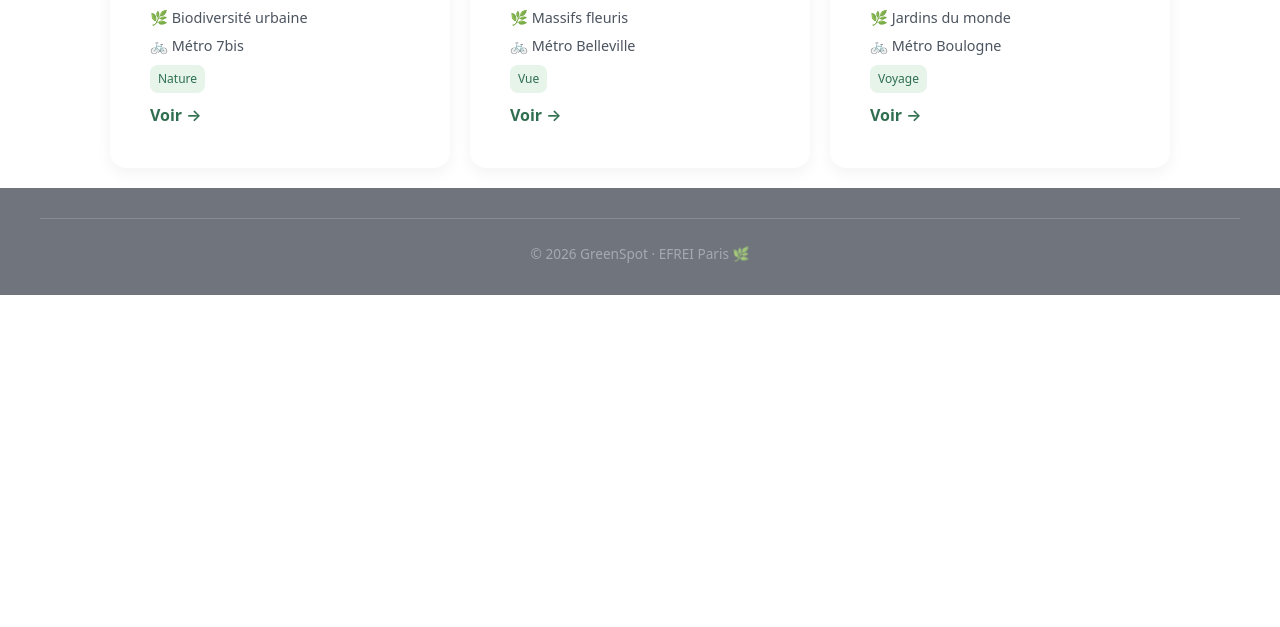
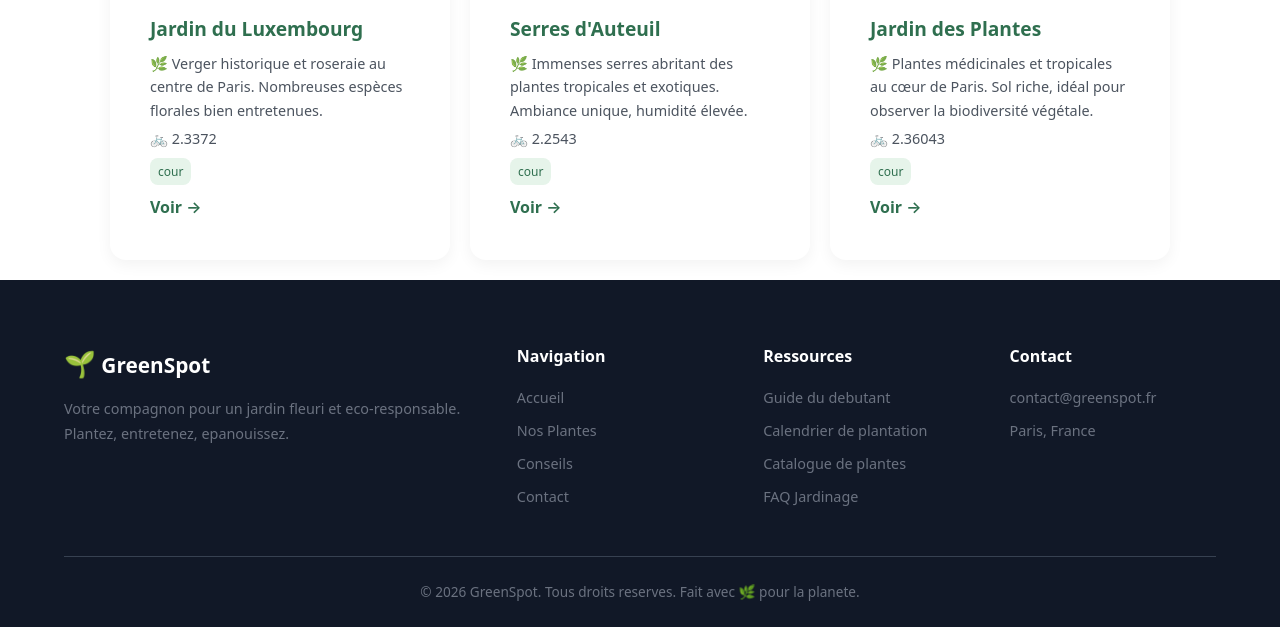
Before and after one commit to Merou04/ProjetSiteWebGreen, a Flask app: page /spots in a window 1280 px wide. Shown: the part 1433-2060 px from the top of the page. Before the commit the page ends 1728 px from the top, so only its background shows below. Run offline with Flask 3, Linux system fonts and the light colour scheme; data comes from the database, SQL or seed files in the repository; data that the repository does not hold is empty.

Commit message:
spots liés à la database (faut rajouter les images avec le bon format)

```diff
--- a/app.py
+++ b/app.py
@@ -33,19 +33,11 @@ def close_db(e=None):
 # ── Accueil ───────────────────────────────────────────────────────────
 @app.route('/')
 def index():
-    db    = get_db()
-    spots = db.execute(
-        'SELECT s.id, s.titre, s.type_terrain, s.ensoleillement, '
-        '       s.date_creation, u.nom '
-        'FROM spots s JOIN users u ON s.auteur_id = u.id '
-        'ORDER BY s.date_creation DESC LIMIT 3'
-    ).fetchall()
-    return render_template('index.html', spots=spots, images=IMAGES_SPOTS)
+    return render_template('index.html')
+
 
 # ── Les routes vers les pages ───────────────────────────────────────────────────────
-@app.route('/index')
-def accueil():
-    return redirect(url_for('index'))
+
 
 @app.route('/conseils')
 def conseils():
@@ -60,29 +52,35 @@ def plants():
     # Ici tu pourras plus tard passer une liste de plantes depuis la BDD
     return render_template('plants.html')
 
-@app.route('/page_spots')
-def page_spots():
-    return render_template('spots.html')
+
 
 
 # ── Liste spots ───────────────────────────────────────────────────────
 @app.route('/spots')
 def spots():
+    # DEV : simule un user connecté — supprimer après auth
+    if 'user_id' not in session:
+        session['user_id'] = 1
+        session['role']    = 'user'
+
     db       = get_db()
     page     = request.args.get('page', 1, type=int)
     per_page = 20
     offset   = (page - 1) * per_page
+
     spots = db.execute(
-        'SELECT s.id, s.titre, s.type_terrain, s.ensoleillement, '
-        '       s.date_creation, u.nom '
-        'FROM spots s JOIN users u ON s.auteur_id = u.id '
-        'ORDER BY s.date_creation DESC LIMIT ? OFFSET ?',
+        'SELECT id, titre, description, image, acces, tags, map_url, auteur_id '
+        'FROM spots '
+        'ORDER BY date_creation DESC LIMIT ? OFFSET ?',
         [per_page, offset]
     ).fetchall()
+
     total       = db.execute('SELECT COUNT(*) FROM spots').fetchone()[0]
     total_pages = max(1, (total + per_page - 1) // per_page)
-    return render_template('spots.html', spots=spots, page=page,
-                           total_pages=total_pages, images=IMAGES_SPOTS)
+
+    return render_template('spots.html', spots=spots,
+                           page=page, total_pages=total_pages)
+
 
 # ── Détail spot ───────────────────────────────────────────────────────
 @app.route('/spots/<int:id>')
@@ -240,6 +238,8 @@ def logout():
 import os as _os
 if not _os.path.exists(DB):
     init_db()
+    from database import seed_spots
+    seed_spots()
 
 if __name__ == '__main__':
     app.run(debug=True)
--- a/static/css/spots.css
+++ b/static/css/spots.css
@@ -94,11 +94,3 @@
     text-decoration: none;
     color: var(--green);
 }
-
-/* FOOTER */
-.footer {
-    text-align: center;
-    padding: 30px;
-    font-size: 0.8rem;
-    opacity: 0.6;
-}
--- a/templates/base.html
+++ b/templates/base.html
@@ -134,10 +167,45 @@
     </main>
 
     <footer class="footer">
-    <div class="container footer-bottom">
-        <p>&copy; 2026 GreenSpot · EFREI Paris 🌿</p>
+        <div class="container">
+            <div class="footer-grid">
+                <div class="footer-col">
+                    <h3><span class="logo-icon">&#127793;</span> GreenSpot</h3>
+                    <p>Votre compagnon pour un jardin fleuri et eco-responsable. Plantez, entretenez, epanouissez.</p>
+                </div>
+                <div class="footer-col">
+                    <h4>Navigation</h4>
+                    <ul>
+                        <li><a href="index.html">Accueil</a></li>
+                        <li><a href="plants.html">Nos Plantes</a></li>
+                        <li><a href="conseils.html">Conseils</a></li>
+                        <li><a href="contact.html">Contact</a></li>
+                    </ul>
+                </div>
+                <div class="footer-col">
+                    <h4>Ressources</h4>
+                    <ul>
+                        <li><a href="conseils.html">Guide du debutant</a></li>
+                        <li><a href="conseils.html">Calendrier de plantation</a></li>
+                        <li><a href="plants.html">Catalogue de plantes</a></li>
+                        <li><a href="conseils.html">FAQ Jardinage</a></li>
+                    </ul>
+                </div>
+                <div class="footer-col">
+                    <h4>Contact</h4>
+                    <ul>
+                        <li>contact@greenspot.fr</li>
+                        <li>Paris, France</li>
+                    </ul>
+                </div>
+            </div>
+            <div class="footer-bottom">
+                <p>&copy; 2026 GreenSpot. Tous droits reserves. Fait avec &#127807; pour la planete.</p>
+            </div>
         </div>
     </footer>
 
+
 </body>
+
 </html>
--- a/templates/index.html
+++ b/templates/index.html
@@ -199,7 +199,7 @@
         </p>
 
         <div class="hero-buttons">
-            <a href="{{ url_for('page_spots') }}" class="btn btn-primary">Voir les spots</a>
+            <a href="{{ url_for('spots') }}" class="btn btn-primary">Voir les spots</a>
             <a href="{{ url_for('register') }}" class="btn btn-secondary">Partager</a>
         </div>
 
--- a/templates/spots.html
+++ b/templates/spots.html
@@ -17,92 +17,23 @@
 
 <section class="grid">
     <div class="spots-container">
-        <!-- CARD 1 -->
+        <!--<p>{{ spots|length }} spots trouvés</p>-->
+        {% for spot in spots %}
         <div class="card">
-            <img src="{{ url_for('static', filename='img/spots/jardin-plantes.webp') }}" alt="Jardin des Plantes">
+            <img src="{{ url_for('static', filename='img/spots/' + spot.image) }}" alt="{{ spot.titre }}">
             <div class="card-content">
-                <h2>Jardin des Plantes</h2>
-                <div class="meta">🌿 Plantes médicinales & tropicales</div>
-                <div class="meta">🚲 Métro Jussieu / vélo</div>
+                <h2>{{ spot.titre }}</h2>
+                <div class="meta">🌿 {{ spot.description }}</div>
+                <div class="meta">🚲 {{ spot.acces }}</div>
                 <div class="tags">
-                    <span class="tag">Botanique</span>
-                    <span class="tag">Gratuit</span>
+                    {% for tag in spot.tags.split(',') %}
+                    <span class="tag">{{ tag }}</span>
+                    {% endfor %}
                 </div>
-                <a class="link" href="https://maps.google.com/?q=57+Rue+Cuvier+Paris" target="_blank">Voir →</a>
+                <a class="link" href="{{ spot.map_url }}" target="_blank">Voir →</a>
             </div>
         </div>
-
-        <!-- CARD 2 -->
-        <div class="card">
-            <img src="{{ url_for('static', filename='img/spots/serres-auteuil.webp') }}" alt="Serres d’Auteuil">
-            <div class="card-content">
-                <h2>Serres d’Auteuil</h2>
-                <div class="meta">🌿 Plantes tropicales</div>
-                <div class="meta">🚲 Métro Porte d’Auteuil</div>
-                <div class="tags">
-                    <span class="tag">Exotique</span>
-                </div>
-                <a class="link" href="https://maps.google.com/?q=Serres+d'Auteuil" target="_blank">Voir →</a>
-            </div>
-        </div>
-
-        <!-- CARD 3 -->
-        <div class="card">
-            <img src="{{ url_for('static', filename='img/spots/luxembourg.webp') }}" alt="Jardin du Luxembourg">
-            <div class="card-content">
-                <h2>Jardin du Luxembourg</h2>
-                <div class="meta">🌿 Verger & roseraie</div>
-                <div class="meta">🚲 RER Luxembourg</div>
-                <div class="tags">
-                    <span class="tag">Historique</span>
-                    <span class="tag">Romantique</span>
-                </div>
-                <a class="link" href="https://maps.google.com/?q=Jardin+du+Luxembourg" target="_blank">Voir →</a>
-            </div>
-        </div>
-
-        <div class="card">
-            <img src="{{ url_for('static', filename='img/spots/buttes-chaumont.webp') }}" alt="buttes-chaumont">
-            <div class="card-content">
-                <h2>Buttes-Chaumont</h2>
-                <div class="meta">🌿 Biodiversité urbaine</div>
-                <div class="meta">🚲 Métro 7bis</div>
-                <div class="tags">
-                    <span class="tag">Nature</span>
-                </div>
-                <a class="link" href="https://maps.google.com/?q=Buttes+Chaumont" target="_blank">Voir →</a>
-            </div>
-        </div>
-
-        <div class="card">
-            <img src="{{ url_for('static', filename='img/spots/belleville.webp') }}" alt="belleville">
-            <div class="card-content">
-                <h2>Parc de Belleville</h2>
-                <div class="meta">🌿 Massifs fleuris</div>
-                <div class="meta">🚲 Métro Belleville</div>
-                <div class="tags">
-                    <span class="tag">Vue</span>
-                </div>
-                <a class="link" href="https://maps.google.com/?q=Parc+de+Belleville" target="_blank">Voir →</a>
-            </div>
-        </div>
-
-        <div class="card">
-            <img src="{{ url_for('static', filename='img/spots/albert-kahn.webp') }}" alt="albert-kahn">
-            <div class="card-content">
-                <h2>Jardin Albert-Kahn</h2>
-                <div class="meta">🌿 Jardins du monde</div>
-                <div class="meta">🚲 Métro Boulogne</div>
-                <div class="tags">
-                    <span class="tag">Voyage</span>
-                </div>
-                <a class="link" href="https://maps.google.com/?q=Jardin+Albert+Kahn" target="_blank">Voir →</a>
-            </div>
-        </div>
-
-
-
-
+        {% endfor %}
     </div>
 </section>
 {% endblock %}
```
Also changed, not shown: other parts of templates/base.html (+48 -15 lines), database.py (+106 -6 lines), templates/spot_detail.html (added, +84 -0 lines), greenspot.db, templates/spot_edit.html (added). Lines whose indentation alone changed are shown as unchanged.
